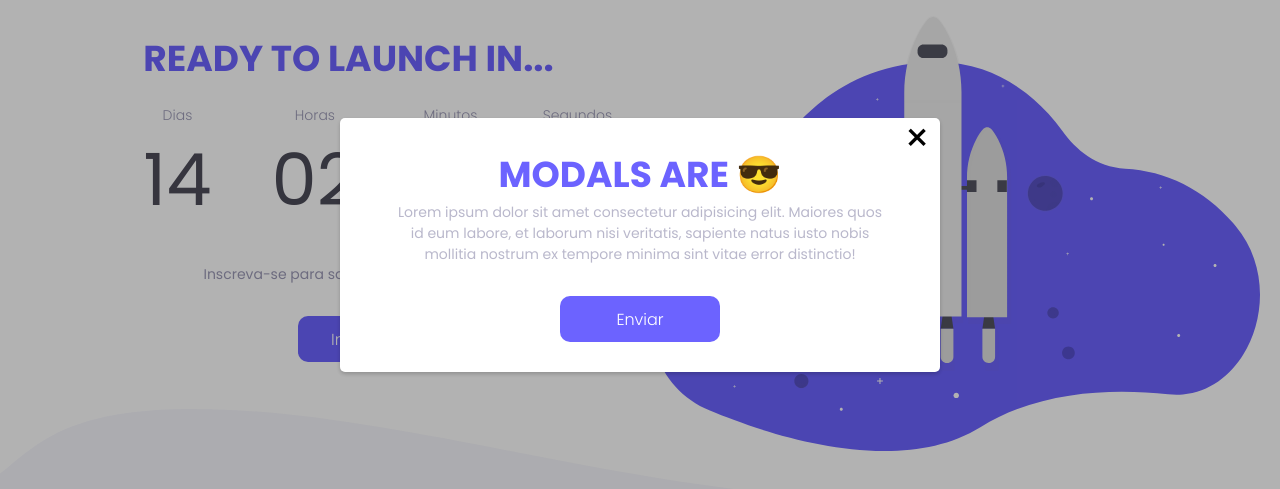
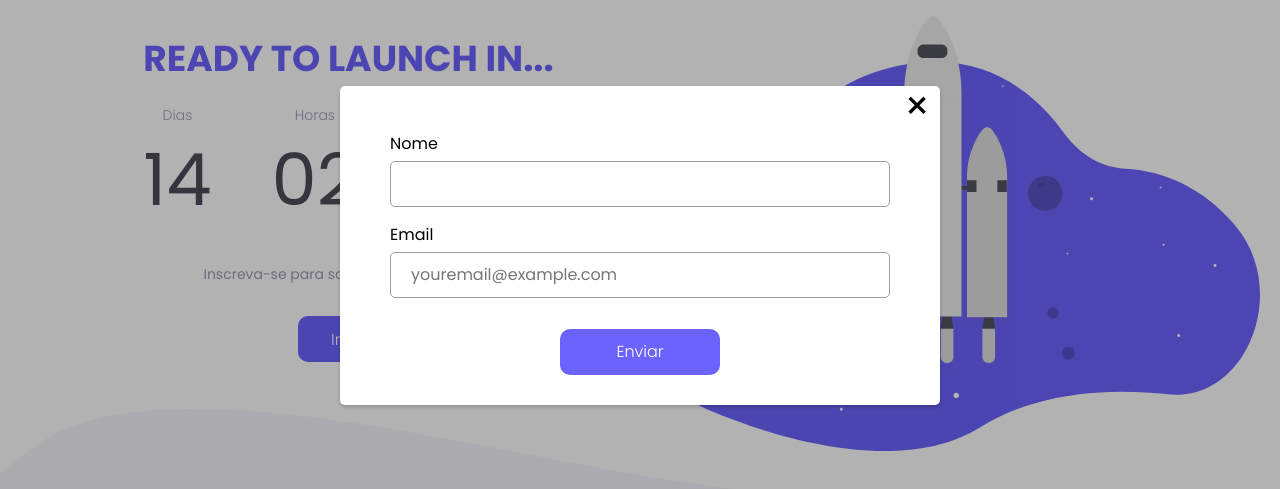
Before and after one commit to KarlaNunes/launch-coming-soon, a plain HTML site: page src/index.html in a window 1280 px wide. Both pictures are taken after a click on the button "Inscreva-se". Shown: the part 155-644 px from the top of the page. Drawn offline with Linux system fonts and the light colour scheme.

Commit message:
add and style inputs

```diff
--- a/src/index.html
+++ b/src/index.html
@@ -69,12 +69,22 @@
         <!--X-->
         <span id="close">&times;</span>
 
-        <h1>Modals are 😎</h1>
-        <p>
-          Lorem ipsum dolor sit amet consectetur adipisicing elit. Maiores quos
-          id eum labore, et laborum nisi veritatis, sapiente natus iusto nobis
-          mollitia nostrum ex tempore minima sint vitae error distinctio!
-        </p>
+        <form>
+          <div class="name">
+            <label for="name">Nome</label>
+            <input type="text" />
+          </div>
+
+          <div class="email">
+            <label for="email">Email</label>
+            <input
+              type="email"
+              name="email"
+              id="email"
+              placeholder="youremail@example.com"
+            />
+          </div>
+        </form>
 
         <button>Enviar</button>
       </div>
--- a/src/style.css
+++ b/src/style.css
@@ -167,14 +167,24 @@ main {
 
 .modal span:hover {
   cursor: pointer;
-  color: #565555;
+  color: var(--gray);
 }
 
-.modal h1 {
-  margin: 0;
+form .name, form .email {
+  display: flex;
+  align-items: flex-start;
+  justify-content: center;
+  flex-direction: column;
+  margin-top: 15px;
 }
 
-.modal p {
-  font-size: 14px;
-  opacity: 0.7;
+form input {
+  border: 1px solid var(--light-gray);
+  border-radius: 5px;
+  width: 100%;
+  height: 46px;
+  margin-top: 5px;
+
+  font-size: 16px;
+  padding: 20px;
 }
```
